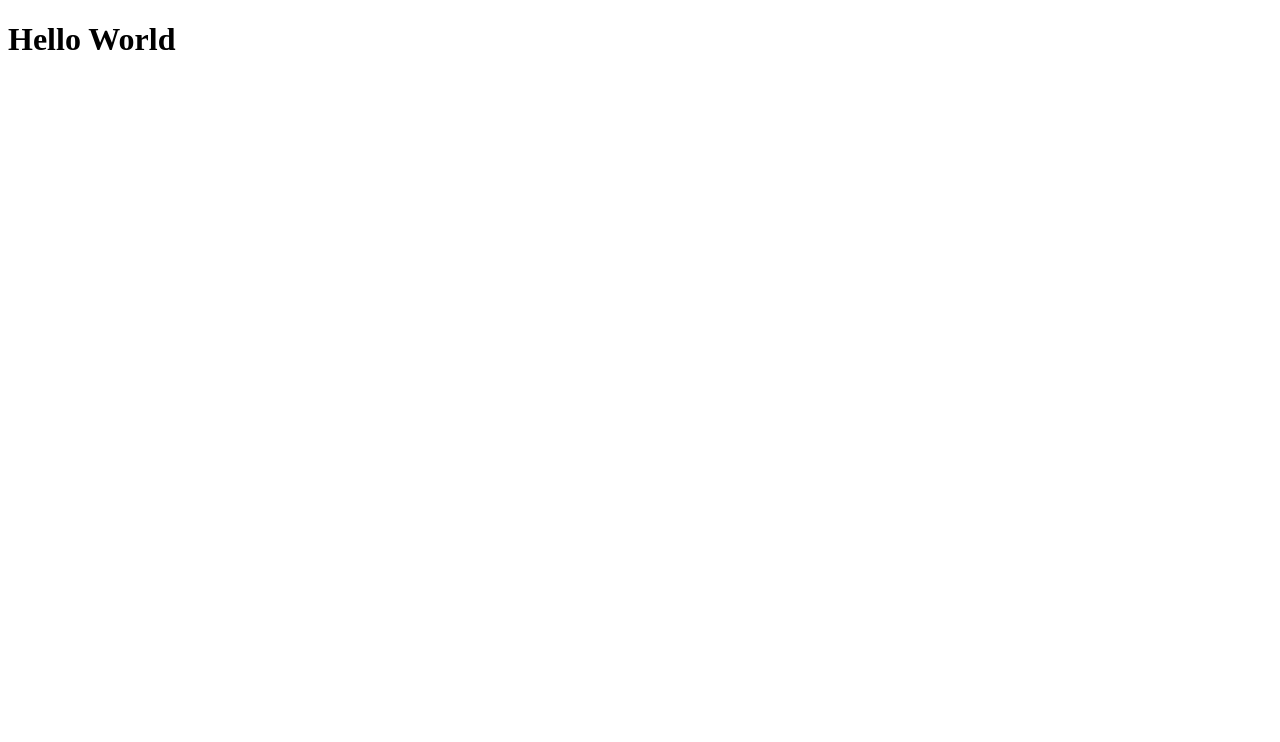
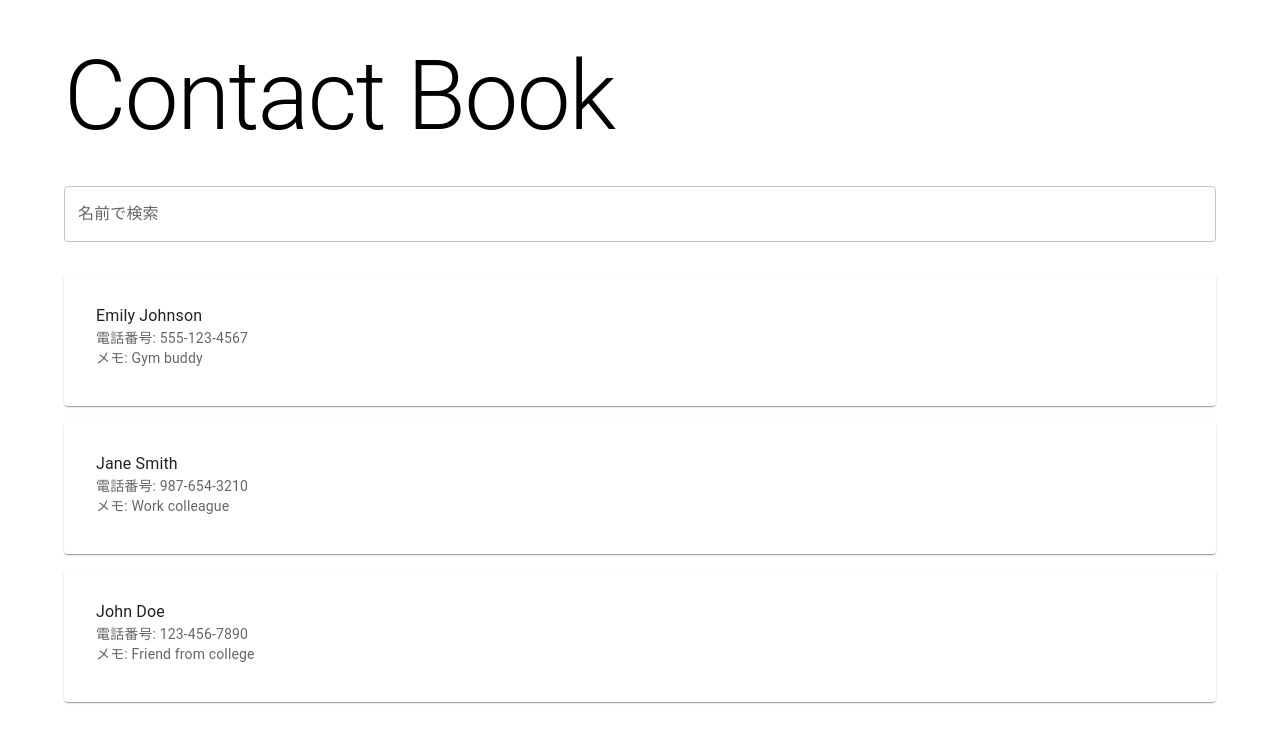
Before and after one commit to N-193Practice/TS_Contact_Book, a React (Vite) app: page / in a window 1280 px wide. Shown: the top 742 px of the page. Built offline with nearby package versions, Linux system fonts and the light colour scheme.

Commit message:
機能追加

```diff
--- a/src/App.tsx
+++ b/src/App.tsx
@@ -1,8 +1,16 @@
+import React from 'react';
+import { BrowserRouter as Router, Routes, Route } from 'react-router';
+import Home from './pages/Home';
+import Error from './pages/Error';
+
 function App() {
   return (
-    <div>
-      <h1>Hello World</h1>
-    </div>
+    <Router>
+      <Routes>
+        <Route path="/" element={<Home />} />
+        <Route path="*" element={<Error />} />
+      </Routes>
+    </Router>
   );
 }
 
--- /dev/null
+++ b/src/components/ContactList.tsx
@@ -0,0 +1,32 @@
+import React from 'react';
+import Contact from '../models/Contact';
+import { List, ListItem, ListItemText, Card, CardContent } from '@mui/material';
+
+type ContactListProps = {
+  contacts: Contact[];
+};
+function ContactList({ contacts }: ContactListProps) {
+  return (
+    <List>
+      {contacts.map((contact) => (
+        <Card key={contact.id} sx={{ marginBottom: 2 }}>
+          <CardContent>
+            <ListItem>
+              <ListItemText
+                primary={contact.name}
+                secondary={
+                  <>
+                    <div>電話番号: {contact.phone}</div>
+                    {contact.memo && <div>メモ: {contact.memo}</div>}
+                  </>
+                }
+              />
+            </ListItem>
+          </CardContent>
+        </Card>
+      ))}
+    </List>
+  );
+}
+
+export default ContactList;
--- /dev/null
+++ b/src/components/SearchBar.tsx
@@ -0,0 +1,23 @@
+import React from 'react';
+import { TextField } from '@mui/material';
+
+type SearchBarProps = {
+  onSearch: (query: string) => void;
+};
+
+function SearchBar({ onSearch }: SearchBarProps) {
+  const handleInputChange = (e: React.ChangeEvent<HTMLInputElement>) => {
+    onSearch(e.target.value);
+  };
+
+  return (
+    <TextField
+      label="名前で検索"
+      variant="outlined"
+      fullWidth
+      onChange={handleInputChange}
+    />
+  );
+}
+
+export default SearchBar;
--- a/src/main.tsx
+++ b/src/main.tsx
@@ -1,6 +1,12 @@
 import { StrictMode } from 'react';
 import { createRoot } from 'react-dom/client';
 import App from './App.tsx';
+import { insertTestData } from './utils/testData';
+import { getContacts } from './utils/localStorage';
+
+if (getContacts().length === 0) {
+  insertTestData();
+}
 
 createRoot(document.getElementById('root')!).render(
   <StrictMode>
--- /dev/null
+++ b/src/models/Contact.ts
@@ -0,0 +1,8 @@
+type Contact = {
+  id: string;
+  name: string;
+  phone: string;
+  memo?: string;
+};
+
+export default Contact;
--- /dev/null
+++ b/src/pages/Error.tsx
@@ -0,0 +1,11 @@
+import React from 'react';
+
+function Error() {
+  return (
+    <>
+      <h1>404</h1>
+    </>
+  );
+}
+
+export default Error;
--- /dev/null
+++ b/src/pages/Home.tsx
@@ -0,0 +1,41 @@
+import React, { useState, useEffect } from 'react';
+import Contact from '../models/Contact.ts';
+import { getContacts } from '../utils/localStorage.ts';
+import SearchBar from '../components/SearchBar.tsx';
+import ContactList from '../components/ContactList.tsx';
+import { Container, Typography, Box } from '@mui/material';
+
+function Home() {
+  const [contacts, setContacts] = useState<Contact[]>([]);
+  const [searchQuery, setSearchQuery] = useState('');
+
+  useEffect(() => {
+    setContacts(getContacts());
+  }, []);
+
+  const handleSearch = (query: string) => {
+    setSearchQuery(query);
+  };
+
+  const filteredContacts = contacts
+    .filter((contact) =>
+      contact.name.toLowerCase().includes(searchQuery.toLowerCase())
+    )
+    .sort((a, b) => a.name.localeCompare(b.name, 'ja'));
+
+  return (
+    <Container maxWidth="lg">
+      <Box sx={{ paddingTop: 4 }}>
+        <Typography variant="h1" gutterBottom>
+          Contact Book
+        </Typography>
+        <SearchBar onSearch={handleSearch} />
+        <Box sx={{ paddingTop: 3 }}>
+          <ContactList contacts={filteredContacts} />
+        </Box>
+      </Box>
+    </Container>
+  );
+}
+
+export default Home;
--- /dev/null
+++ b/src/utils/localStorage.ts
@@ -0,0 +1,19 @@
+import Contact from '../models/Contact';
+
+const STORAGE_KEY = 'contacts';
+function getContacts(): Contact[] {
+  const data = localStorage.getItem(STORAGE_KEY);
+  return data ? JSON.parse(data) : [];
+}
+
+function saveContacts(contacts: Contact[]): void {
+  localStorage.setItem(STORAGE_KEY, JSON.stringify(contacts));
+}
+
+function deleteContact(id: string): void {
+  const contacts = getContacts();
+  const updatedContacts = contacts.filter((contact) => contact.id !== id);
+  saveContacts(updatedContacts);
+}
+
+export { getContacts, saveContacts, deleteContact };
--- /dev/null
+++ b/src/utils/testData.ts
@@ -0,0 +1,28 @@
+import { saveContacts } from './localStorage';
+import Contact from '../models/Contact';
+
+// テストデータを直接定義
+const testData: Contact[] = [
+  {
+    id: '1',
+    name: 'John Doe',
+    phone: '123-456-7890',
+    memo: 'Friend from college',
+  },
+  {
+    id: '2',
+    name: 'Jane Smith',
+    phone: '987-654-3210',
+    memo: 'Work colleague',
+  },
+  {
+    id: '3',
+    name: 'Emily Johnson',
+    phone: '555-123-4567',
+    memo: 'Gym buddy',
+  },
+];
+
+export function insertTestData() {
+  saveContacts(testData);
+}
```
